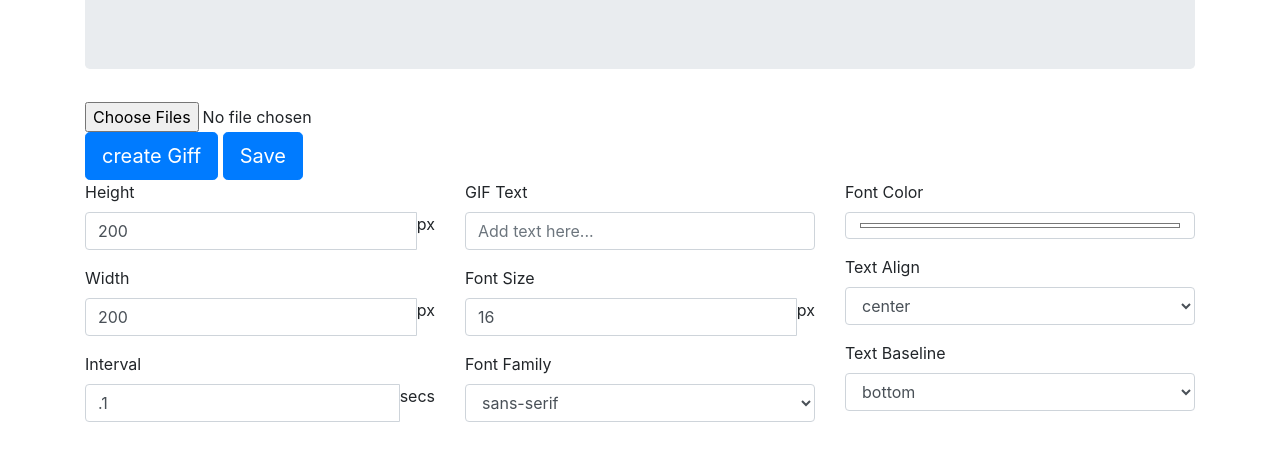
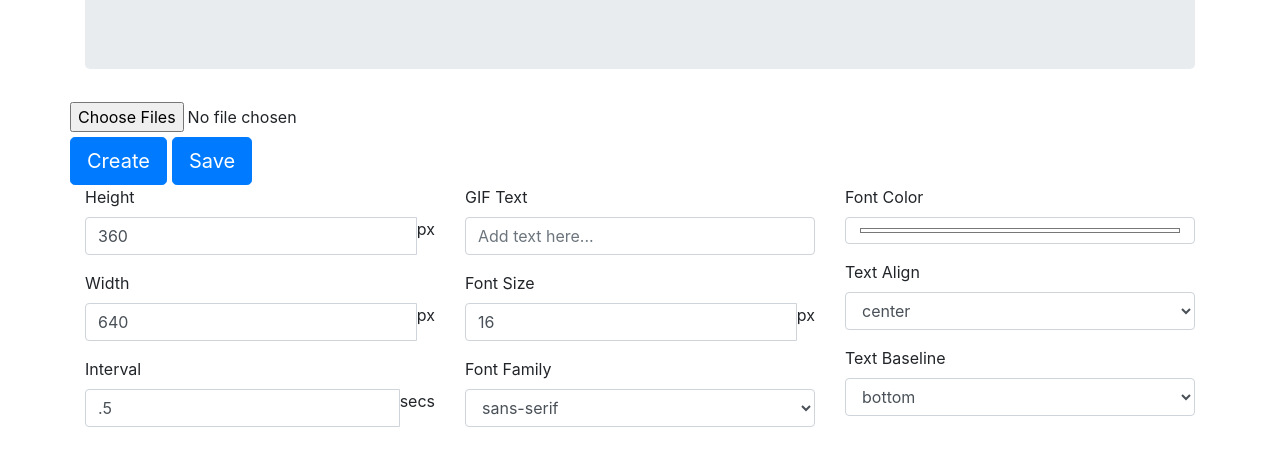
Before and after one commit to dhantha/giff, a website: page client/public/index.html in a window 1280 px wide. Shown: the part 157-622 px from the top of the page. Drawn offline with nearby package versions, Linux system fonts and the light colour scheme; some packages are replaced by stand-ins of ours; a script that the page names is missing.

Commit message:
giffImager v2.2

```diff
--- a/client/public/client.js
+++ b/client/public/client.js
@@ -4,6 +4,7 @@ $(document).ready(function($){
 
   var delay = 50;
   var width = $('#progressBar')[0].style.width;
+
   $('.dial').knob({
         'release' : function (v) {
           delay = v;
--- a/client/public/gifshotClient.js
+++ b/client/public/gifshotClient.js
@@ -1,6 +1,4 @@
 $(document).ready(function($){
-  console.log("document is ready");
-
   $('#btnSubmit').on('click', function(e){
     e.preventDefault();
 
@@ -8,8 +6,8 @@ $(document).ready(function($){
 
     var params = {
       files : $('#uploadPhotos')[0].files,
-      height : $("#gifWidth").val(),
-      width : $("#gifHeight").val(),
+      width : $("#gifWidth").val(),
+      height : $("#gifHeight").val(),
       interval : $("#interval").val(),
       gifText : $("#gifText").val(),
       fontSize : $("#fontSize").val(),
@@ -47,6 +45,7 @@ $(document).ready(function($){
       if (!obj.error) {
           var image = obj.image
           $('#drawGiff').attr('src', image);
+          $('#download').attr('download', image);
       }
     });
   };
--- a/client/public/index.html
+++ b/client/public/index.html
@@ -27,8 +27,6 @@
 	<script type='text/javascript' src='./gifshot.js'></script>
 	<script type='text/javascript' src='./gif.js'></script>
 	<script type='text/javascript' src='./gif.worker.js'></script>
-	<script type='text/javascript' src='./Jquery.knob.js'></script>
-	<script type='text/javascript' src ='./gifshot.js'></script>
 
 </head>
 
@@ -53,19 +51,14 @@
 
 			<!-- upload button  -->
 		<div class="row">
-			<div class="col">
 				<form id="upload" enctype="multipart/form-data" method="POST">
 						<input type="file" name="userPhoto"  id="uploadPhotos" multiple/>
 				</form>
-			</div>
 		</div>
-
 			<!-- 2 buttons for the create and save -->
 		<div class="row">
-			<div class="col">
-				<input type="submit" value="create Giff" id="btnSubmit"  class="btn btn-lg btn-primary" >
+				<input type="submit" value="Create" id="btnSubmit"  class="btn btn-lg btn-primary" >
 				<input type="submit" value="Save" id="btnSave"  class="btn btn-lg btn-primary" >
-			</div>
 		</div>
 
 			<!-- options -->
@@ -74,7 +67,7 @@
 				<div class="form-group">
 		      <label for="gifHeight">Height</label>
 		      <div class="input-group">
-		        <input id="gifHeight" id="gifHeight" class="form-control" value="200" size="5" type="number"></input>
+		        <input id="gifHeight" id="gifHeight" class="form-control" value="360" size="5" type="number"></input>
 		        <div class="input-group-addon">px</div>
 		      </div>
 		    </div>
@@ -82,7 +75,7 @@
 				<div class="form-group">
 		      <label for="gifHeight">Width</label>
 		      <div class="input-group">
-		        <input id="gifWidth" id="gifHeight" class="form-control" value="200" size="5" type="number"></input>
+		        <input id="gifWidth" id="gifHeight" class="form-control" value="640" size="5" type="number"></input>
 		        <div class="input-group-addon">px</div>
 		      </div>
 		    </div>
@@ -90,7 +83,7 @@
 				<div class="form-group">
 		      <label for="interval">Interval</label>
 		      <div class="input-group">
-		        <input name="interval" id="interval" class="form-control" value=".1" step=".1" size="5" type="number"></input>
+		        <input name="interval" id="interval" class="form-control" value=".5" step=".1" size="5" type="number"></input>
 		        <div class="input-group-addon">secs</div>
 		      </div>
 		    </div>
--- a/client/public/styles.css
+++ b/client/public/styles.css
@@ -19,17 +19,15 @@
   padding: 30px;
 }
 
-#uploadForm{
-  display: inline-block;
+#drawGiff {
+  display: block;
+  margin-left: auto;
+  margin-right: auto;
 }
 
-.delayTimer {
+#btnSubmit, #btnSave  {
+  margin-right: 5px;
+  margin-top: 5px;
   display: inline-block;
-  padding: 30px;
+  text-align: center;
 }
-
-#drawGiff {
-  display: block;
- margin-left: auto;
- margin-right: auto;
-}
```
